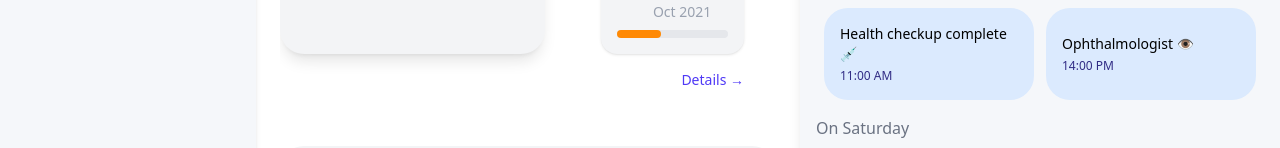
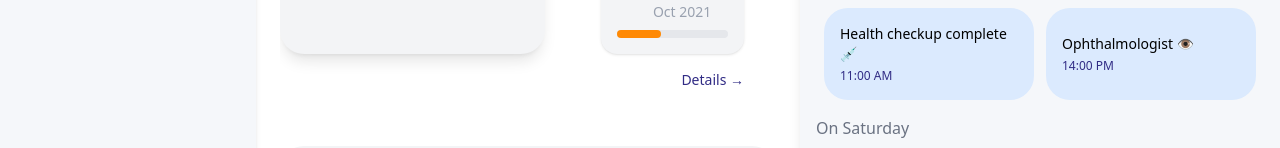
Before and after one commit to Navneet2605/assesment-dashboard, a React (Vite) app: page / in a window 1280 px wide. Shown: the part 520-668 px from the top of the page. Built offline with nearby package versions, Linux system fonts and the light colour scheme.

Commit message:
color change

```diff
--- a/src/component/HomeScreen.tsx
+++ b/src/component/HomeScreen.tsx
@@ -121,7 +121,7 @@ const HomeScreen = () => {
                 </div>
               </div>
             ))}
-            <div className="text-right text-indigo-600 text-sm cursor-pointer hover:underline">
+            <div className="text-right text-indigo-900 text-sm cursor-pointer hover:underline">
               Details →
             </div>
           </div>
```
